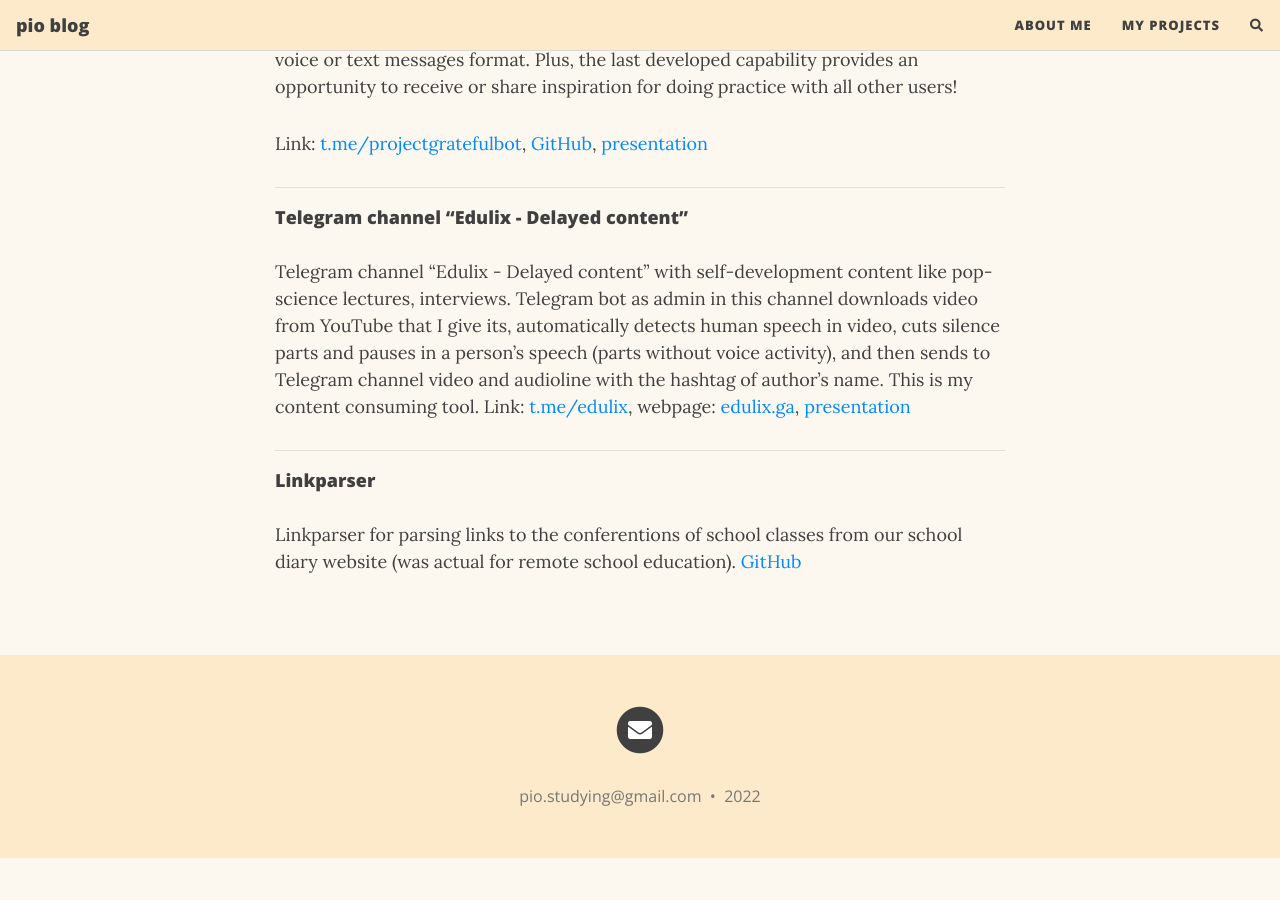
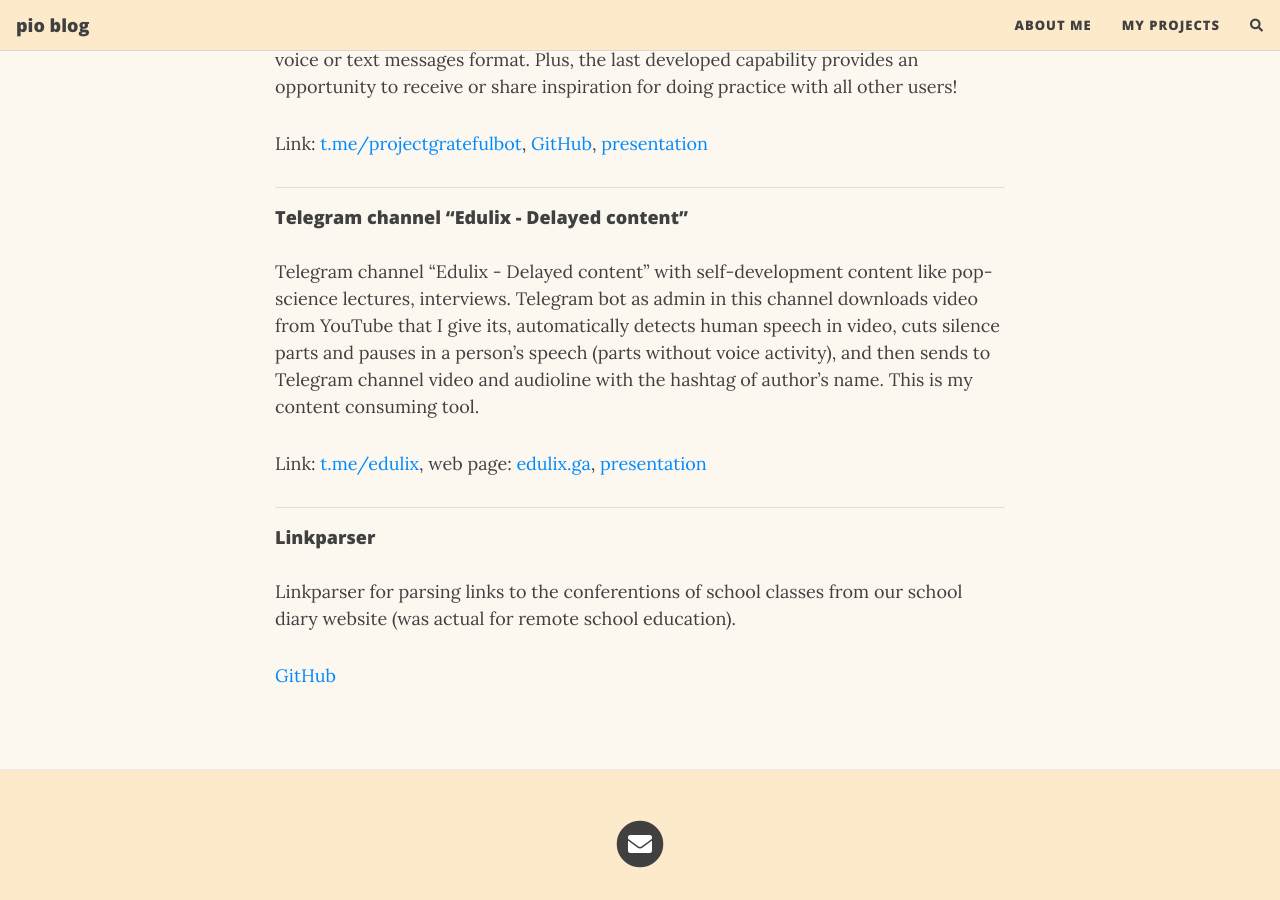
Before and after one commit to bubliki228/blog, a Jekyll site: the page built from myprojects.md, in a window 1280 px wide and 900 px high, scrolled down 462 px. Built offline with Jekyll 4.4.1, drawn with Linux system fonts in a browser that asks for light colours; nearby versions of some CDN libraries; comment, search, counter and statistics services are not loaded; before the commit the page ends 1320 px from its top, so only the background shows below that.

Commit message:
add my projects

```diff
--- a/myprojects.md
+++ b/myprojects.md
@@ -16,13 +16,14 @@
 
 #### Telegram channel “Edulix - Delayed content”
 Telegram channel “Edulix - Delayed content” with self-development content like pop-science lectures, interviews. Telegram bot as admin in this channel downloads video from YouTube that I give its, automatically detects human speech in video, cuts silence parts and pauses in a person's speech (parts without voice activity), and then sends to Telegram channel video and audioline with the hashtag of author’s name. This is my content consuming tool.
-Link: [t.me/edulix](https://t.me/edulix), webpage: [edulix.ga](http://edulix.ga), [presentation](https://docs.google.com/presentation/d/1Hliyr5gM4Saimw7DKjqFW4UK9vSlByMurKBZtSt-wSg/edit?usp=sharing)
+
+Link: [t.me/edulix](https://t.me/edulix), web page: [edulix.ga](http://edulix.ga), [presentation](https://docs.google.com/presentation/d/1Hliyr5gM4Saimw7DKjqFW4UK9vSlByMurKBZtSt-wSg/edit?usp=sharing)
 
 ------
 
 
 
 #### Linkparser
+Linkparser for parsing links to the conferentions of school classes from our school diary website (was actual for remote school education).
 
-Linkparser for parsing links to the conferentions of school classes from our school diary website (was actual for remote school education).
 [GitHub](https://github.com/vedulix/linksparser)
```
